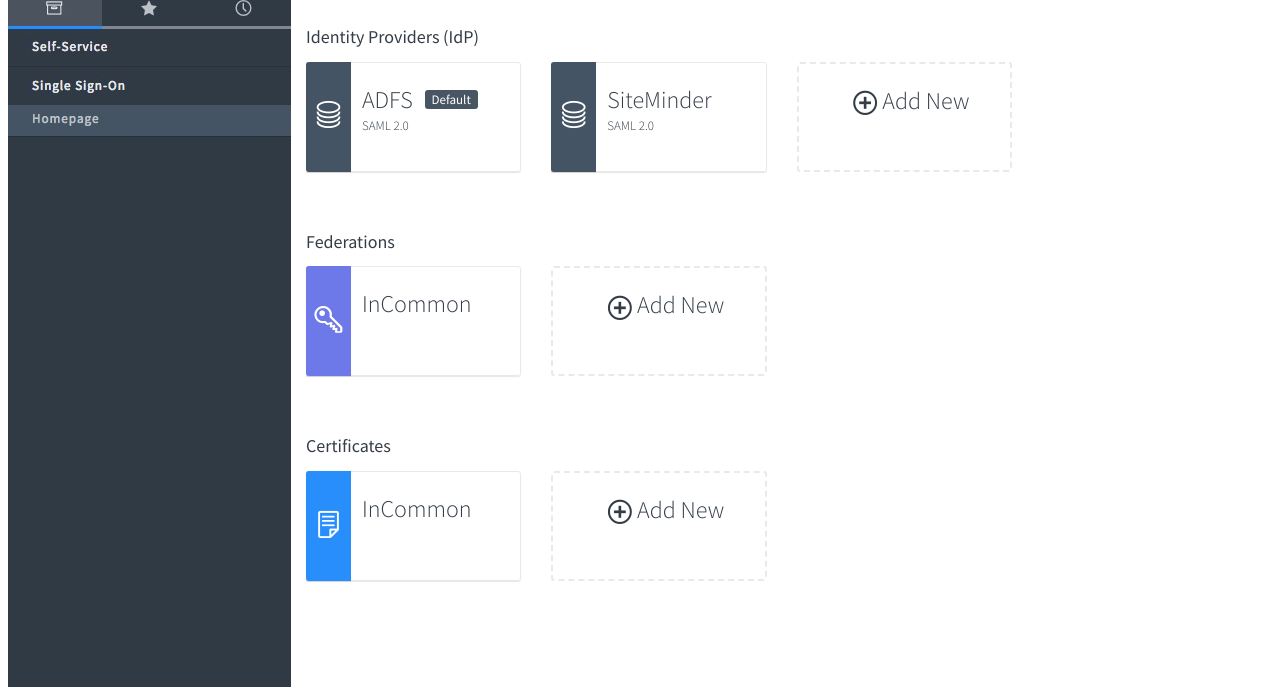
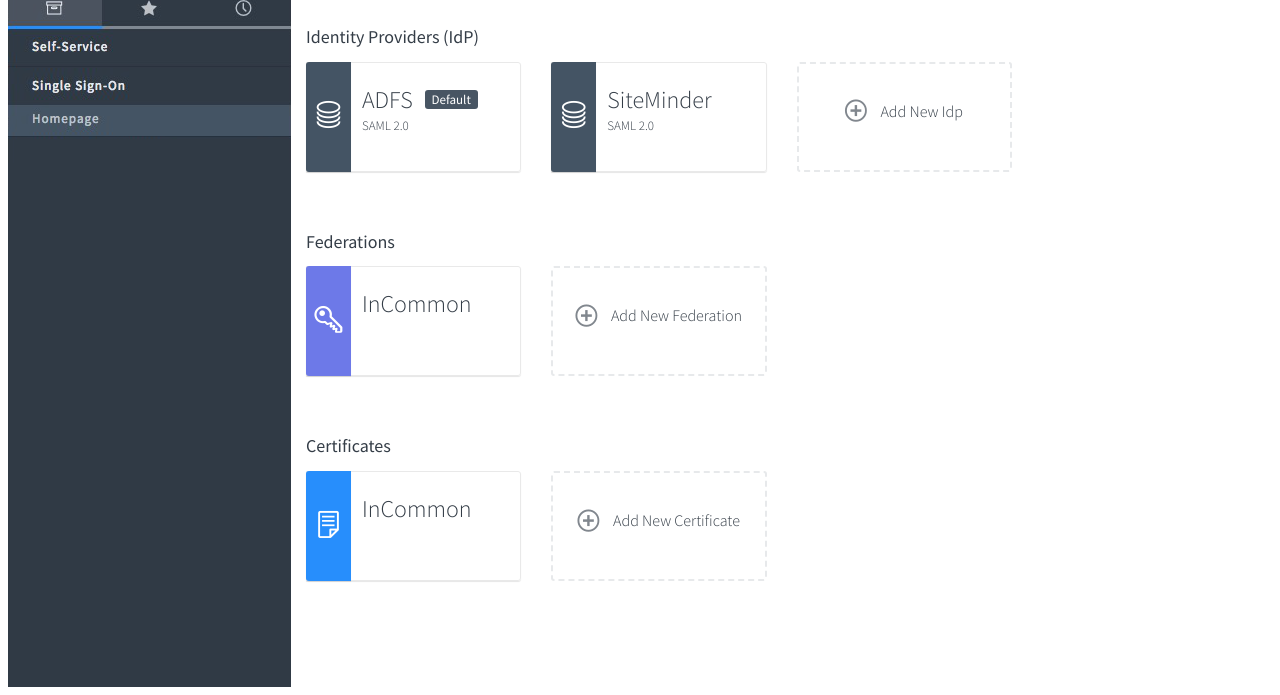
Before and after one commit to cmhaas19/snc-express-prototypes, a website: page prototypes/single-sign-on/index.html in a window 1280 px wide. Shown: the part 113-808 px from the top of the page. Drawn offline with Linux system fonts and the light colour scheme; some packages are replaced by stand-ins of ours; a script that the page names is missing.

Commit message:
Card polish

```diff
--- a/assets/less/modules/card.less
+++ b/assets/less/modules/card.less
@@ -31,6 +31,7 @@
 		border-radius: 3px;
 		font-weight: normal;
 		font-size: 13px;
+
 	}
 
 	.card-type {
@@ -76,10 +77,23 @@
 		border: dashed 2px #e7e9eb;
 		border-radius: 3px;
 
-
 		.card-content {
 			border: none;
+			padding: 0;
+			height: 100%;
+			text-align: center;
 			.box-shadow(none);
+		}
+
+		.card-title {
+			font-size: 16px;
+			margin-top: 30px;
+		}
+
+		.add-new-icon {
+			color: #81878e;
+			font-size: 22px;
+			margin-right: 10px;
 		}
 	}
 
--- a/prototypes/single-sign-on/components/home/home.html
+++ b/prototypes/single-sign-on/components/home/home.html
@@ -15,7 +15,7 @@
 						  badge-text="idp.badgeText" />
 				</div>
 				<div class="col-sm-4 col-md-3">
-					<new-card url="#/identity-provider" />
+					<new-card url="#/identity-provider" text="Add New Idp" />
 				</div>
 			</div>
 		</section>
@@ -31,7 +31,7 @@
 						  css-class="card-federation" />
 				</div>
 				<div class="col-sm-4 col-md-3">
-					<new-card />
+					<new-card text="Add New Federation" />
 				</div>
 			</div>
 		</section>
@@ -47,7 +47,7 @@
 						  css-class="card-certificate" />
 				</div>
 				<div class="col-sm-4 col-md-3">
-					<new-card />
+					<new-card text="Add New Certificate" />
 				</div>
 			</div>
 		</section>
--- a/prototypes/single-sign-on/shared/card/new-card.js
+++ b/prototypes/single-sign-on/shared/card/new-card.js
@@ -4,12 +4,13 @@
         return {
             restrict: "AE",
             scope: {
-                url: "@"
+                url: "@",
+                text: "@"
             },
             template:
                 "<a href='{{ url }}' class='card card-add'>" +
                     "<div class='card-content'>" +
-                        "<span class='card-title'><span class='icon-add-circle-empty' /> Add New</span>" +
+                        "<span class='card-title'><span class='icon-add-circle-empty add-new-icon' /> {{ text }}</span>" +
                     "</div>" +
                 "</a>"
         };
```
Also changed, not shown: assets/css/styles.css.
